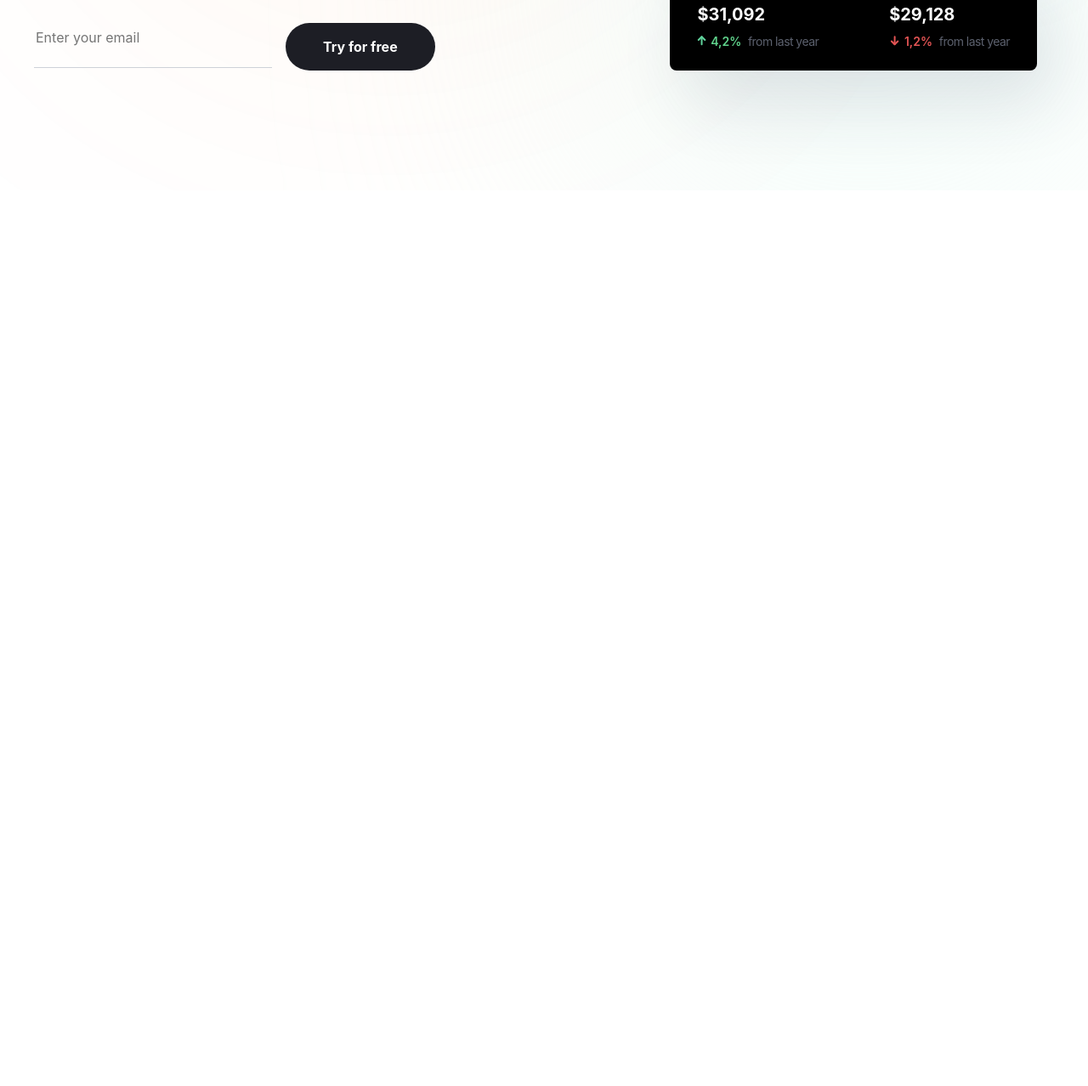
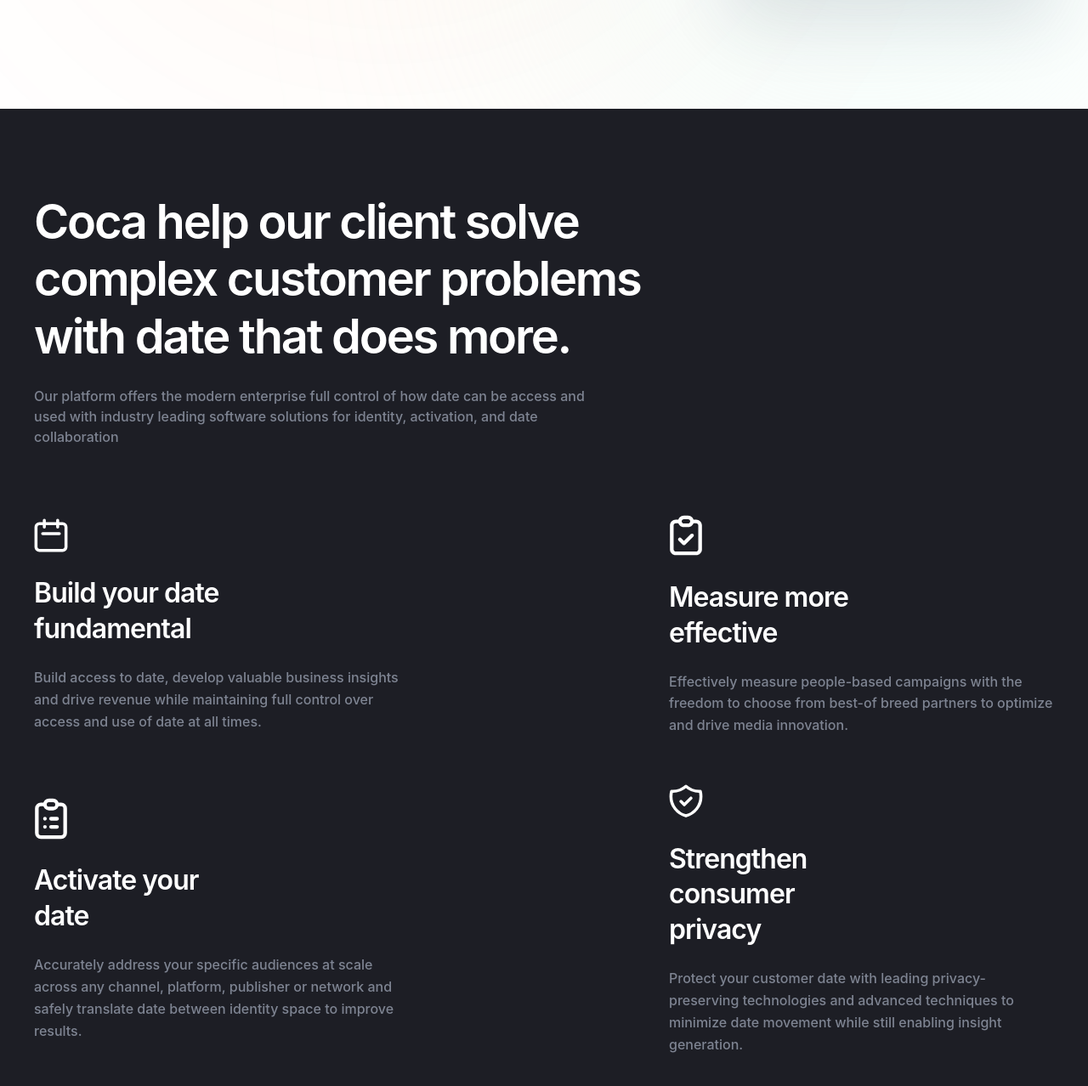
Before and after one commit to PixelPlysha/Koka, a website built with Vite: page src/index.html in a window 1280 px wide. Shown: the part 774-2052 px from the top of the page at 85% size. Before the commit the page ends 998 px from the top, so only its background shows below. Built offline with nearby package versions, Linux system fonts and the light colour scheme; files whose address does not match are found by name.

Commit message:
section overwie

```diff
--- a/src/assets/html/components/home/hero.html
+++ b/src/assets/html/components/home/hero.html
@@ -3,8 +3,8 @@
     <div class="hero__left">
       <h2 class="hero__title">Digitally forward creative</h2>
       <p class="hero__subtitle text-p-subtitle">
-        When it comes to interactive marketing, we've got you covered. Be where
-        the world is going
+        When it comes to interactive <br> marketing, we've got you covered. <br>
+         Be where the world is going
       </p>
       <form class="hero__form">
         <input
--- /dev/null
+++ b/src/assets/html/components/home/overview.html
@@ -0,0 +1,78 @@
+<section class="overview">
+  <div class="container">
+    <h2 class="overview__title heading-h2">
+      Coca help our client solve complex customer problems with date that does
+      more.
+    </h2>
+    <p class="overview__descr text-p-medium text-p-default">
+      Our platform offers the modern enterprise full control of how date can be
+      access and used with industry leading software solutions for identity,
+      activation, and date collaboration
+    </p>
+    <ul class="overview__list">
+      <li class="overview__item">
+        <img
+          class="overview__item-icon"
+          src="./assets/icons/calendar-icon.svg"
+          width="40"
+          height="40"
+          alt="calendar-icon"
+        />
+        <h3 class="overview__item-title heading-h5">
+          Build your date fundamental
+        </h3>
+        <p class="overview__item-descr text-p-default">
+          Build access to date, develop valuable business insights and drive
+          revenue while maintaining full control over access and use of date at
+          all times.
+        </p>
+      </li>
+      <li class="overview__item">
+        <img
+          class="overview__item-icon"
+          src="./assets/icons/list-icon.svg"
+          width="40"
+          height="40"
+          alt="calendar-icon"
+        />
+        <h3 class="overview__item-title heading-h5">Measure more effective</h3>
+        <p class="overview__item-descr text-p-default">
+          Effectively measure people-based campaigns with the freedom to choose
+          from best-of breed partners to optimize and drive media innovation.
+        </p>
+      </li>
+      <li class="overview__item">
+        <img
+          class="overview__item-icon"
+          src="./assets/icons/folder-icon.svg"
+          width="40"
+          height="40"
+          alt="calendar-icon"
+        />
+        <h3 class="overview__item-title heading-h5">Activate your date</h3>
+        <p class="overview__item-descr">
+          Accurately address your specific audiences at scale across any
+          channel, platform, publisher or network and safely translate date
+          between identity space to improve results.
+        </p>
+      </li>
+      <li class="overview__item">
+        <img
+          class="overview__item-icon"
+          src="./assets/icons/sheld-icon.svg"
+          width="40"
+          height="40"
+          alt="calendar-icon"
+        />
+        <h3 class="overview__item-title heading-h5">
+          Strengthen consumer privacy
+        </h3>
+        <p class="overview__item-descr text-p-default">
+          Protect your customer date with leading privacy-preserving
+          technologies and advanced techniques to minimize date movement while
+          still enabling insight generation.
+        </p>
+      </li>
+    </ul>
+  </div>
+</section>
--- a/src/assets/scss/components/home/hero.scss
+++ b/src/assets/scss/components/home/hero.scss
@@ -4,6 +4,9 @@
 
   @include mini-desktop {
     padding: 77px 0 121px;
+  }
+  @include mobile {
+    min-height: calc(100dvh - 109px);
   }
 
   &::before {
@@ -98,6 +101,12 @@
 
   &__subtitle {
     margin-bottom: 69px;
+
+    br {
+      @include mini-desktop {
+        display: none;
+      }
+    }
   }
 
   &__form {
@@ -112,10 +121,6 @@
       gap: 20px;
       flex-direction: column;
     }
-  }
-
-  &__left {
-    max-width: 594px;
   }
 
   &__input {
--- /dev/null
+++ b/src/assets/scss/components/home/overview.scss
@@ -0,0 +1,76 @@
+.overview {
+  padding: 100px 0;
+  background-color: var(--black-bg-color);
+
+  @include tablet {
+    text-align: center;
+  }
+
+  &__title {
+    margin-bottom: 24px;
+    max-width: 816px;
+    font-weight: 600;
+    letter-spacing: -0.04em;
+    color: #fff;
+  }
+
+  &__descr {
+    margin-bottom: 80px;
+    max-width: 660px;
+    font-weight: 500;
+    line-height: 150%;
+    color: #7e8492;
+
+    @include tablet {
+      margin-bottom: 60px;
+    }
+  }
+
+  &__list {
+    @include flex-all-between;
+    flex-wrap: wrap;
+    gap: 56px;
+
+    @include tablet {
+      flex-direction: column;
+      align-items: center;
+      gap: 40px;
+    }
+  }
+
+  &__item {
+    max-width: 453px;
+
+    &-icon,
+    &-title {
+      margin-bottom: 24px;
+
+      @include tablet {
+        margin-bottom: 18px;
+      }
+    }
+
+    &-title {
+      max-width: 262px;
+      line-height: 131%;
+      font-weight: 600;
+      letter-spacing: -0.03em;
+      color: #fff;
+    }
+
+    &-descr {
+      font-weight: 500;
+      line-height: 162%;
+      color: #7e8492;
+    }
+  }
+
+  &__title,
+  &__descr,
+  &__item-title {
+    @include tablet {
+      margin-right: auto;
+      margin-left: auto;
+    }
+  }
+}
--- a/src/assets/scss/globals/text.scss
+++ b/src/assets/scss/globals/text.scss
@@ -109,7 +109,7 @@
           width: 76px;
           height: 1px;
           background-color: var(--neutral-color-100);
-          transform: translateY(-20px);
+          transform: translateY(-43px);
 
           @include mini-desktop {
             display: none;
--- a/src/assets/scss/main.scss
+++ b/src/assets/scss/main.scss
@@ -5,3 +5,4 @@
 // components
 @import './components/header';
 @import './components/home/hero';
+@import './components/home/overview';
--- a/src/index.html
+++ b/src/index.html
@@ -7,6 +7,7 @@
 
     <load src="./assets/html/components/header.html" />
     <load src="./assets/html/components/home/hero.html" />
+    <load src="./assets/html/components/home/overview.html" />
 
     <script type="module" src="/js/main.js"></script>
   </body>
```
Also changed, not shown: src/assets/icons/calendar-icon.svg (added), src/assets/icons/folder-icon.svg (added), src/assets/icons/list-icon.svg (added), src/assets/icons/sheld-icon.svg (added).
